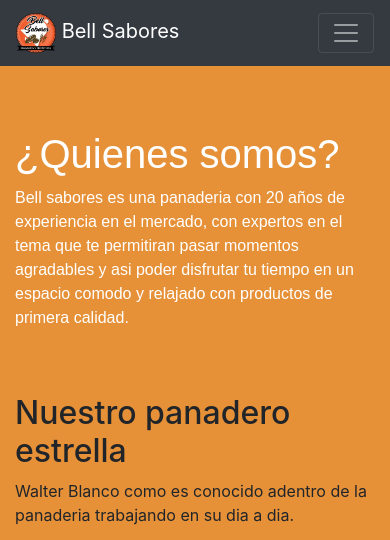
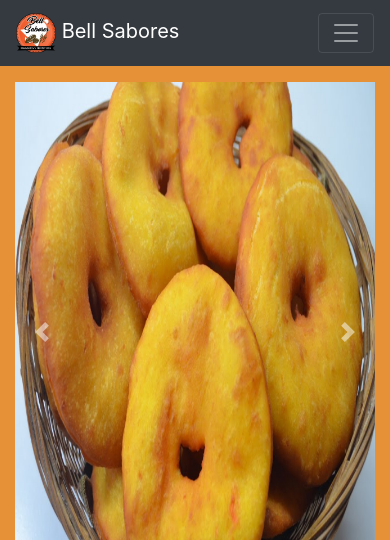
Before and after one commit to Afix42/Panaderia_2, a Django app: page /vista_admin in a window 390 px wide. Shown: the top 540 px of the page. Run offline with Django 4.2, Linux system fonts and the light colour scheme; some libraries are stand-ins or nearby versions.

Commit message:
lets gooooo adorno

```diff
--- a/Panaderia/core/templates/core/Menu.html
+++ b/Panaderia/core/templates/core/Menu.html
@@ -135,7 +135,7 @@
         <div class="col-md-4"></div>
         <div class="col-md-4">
           <div class="link-productos">
-          <a href="Lista_Productos.html" type="button" class="btn-lg btn-primary">Ir a todos los productos</a>
+          <a href="{% url 'lista_producto' %}" type="button" class="btn-lg btn-primary">Ir a todos los productos</a>
         </div>
       </div>
           <div class="col-md-4"></div>
--- a/Panaderia/core/templates/core/menuAdmin.html
+++ b/Panaderia/core/templates/core/menuAdmin.html
@@ -25,8 +25,9 @@
           <div class="collapse navbar-collapse" id="navbarNavAltMarkup">
             <div class="navbar-nav">
               <a class="nav-link active" aria-current="page" href="{% url 'vista_admin' %}">Inicio</a>
-              <a class="nav-link" href="listaProdUsuario.html">Productos</a>
+              <a class="nav-link" href="{% url 'lista_productos_admin' %}">Productos</a>
               <a class="nav-link" href="carritoUsuario.html">Carrito</a>
+              <a class="nav-link" href="{% url 'formulario_producto' %}">Añadir productos</a>
               <a class="nav-link" href="{% url 'menu' %}">Cerrar sesión</a>
             </div>
           </div>
@@ -34,79 +35,111 @@
       </nav>
 
       <div class="container-fluid pt-3">
-      <div class="row">
-        <div class="col-md-6 my-5">
-            <div class="descripcion-tienda">
-                <h1>¿Quienes somos?</h1>
-                <p>Bell sabores es una panaderia con 20 años de
-                    experiencia en el mercado, con expertos en el tema
-                    que te permitiran pasar momentos agradables y asi
-                    poder disfrutar tu tiempo en un espacio comodo y
-                    relajado con productos de primera calidad.</p>
+
+        <!-- Carousel -->
+        <div id="carouselExampleIndicators" class="carousel slide" data-ride="carousel">
+          <ol class="carousel-indicators">
+            <li data-target="#carouselExampleIndicators" data-slide-to="0" class="active"></li>
+            <li data-target="#carouselExampleIndicators" data-slide-to="1"></li>
+            <li data-target="#carouselExampleIndicators" data-slide-to="2"></li>
+          </ol>
+          <div class="carousel-inner">
+            <div class="carousel-item active">
+              <img class="d-block w-100" src="{% static 'core/image/sopaipillasCARRUSEL.jpg' %}" alt="First slide" style="width:100%; height: 500px;">
+              <div class="carousel-caption d-none d-md-block" id="textCarrusel">
+                <h3>Sopaipillas</h3>
+                <p>Tiernas sopaipillas con zapallo las cuales puedes combinar con la salsa que tu quieras, valor: 300$ C/U.</p>
               </div>
             </div>
-        <div class="col-md-2">
-          <h2>Nuestro panadero estrella</h2>
-          <p>Walter Blanco como es conocido adentro de la panaderia trabajando en su dia a dia.</p>
-        </div>
-        <div class="col-md-4">
-          <img src="../imagenes/Panadero.jpg" alt="Panadero" width="100%" height="100%" class="img-circle" alt="Cinque Terre">
+            <div class="carousel-item">
+              <img class="d-block w-100" src="{% static 'core/image/dobladitasCARRUSEL.jpg' %}" alt="Second slide" style="width:100%; height: 500px;">
+              <div class="carousel-caption d-none d-md-block" id="textCarrusel">
+                <h3>Dobladitas</h3>
+                <p>Suaves dobladitas hechas a partir de nuestra rica masa de empanadas, valor: 200$ C/U.</p>
               </div>
             </div>
+            <div class="carousel-item">
+              <img class="d-block w-100" src="{% static 'core/image/alfajorCARRUSEL.jpg' %}" alt="Third slide" style="width:100%; height: 500px;">
+              <div class="carousel-caption d-none d-md-block" id="textCarrusel">
+                <h3>Alfajores</h3>
+                <p>Delicioso alfajor relleno de manjar de 3 capas con una exquisita cubierta de chocolate.</p>
+              </div>
+            </div>
+          </div>
+          <a class="carousel-control-prev" href="#carouselExampleIndicators" role="button" data-slide="prev">
+            <span class="carousel-control-prev-icon" aria-hidden="true"></span>
+            <span class="sr-only">Previous</span>
+          </a>
+          <a class="carousel-control-next" href="#carouselExampleIndicators" role="button" data-slide="next">
+            <span class="carousel-control-next-icon" aria-hidden="true"></span>
+            <span class="sr-only">Next</span>
+          </a>
+        </div>
           <div class="row">
+            <div class="col-md-4"></div>
+            <div class="col-md-4">
               <div class="productos-destacados">
-              Productos destacados:
+              <p>Productos destacados:</p>
           </div>
+        </div>
+              <div class="col-md-4"></div>
           </div>
 
           <div class="row">
-        <div class="col-md-2"></div>
-        <div class="col-lg-2 col-sm">
-              <div class="card">
-                  <img src="../imagenes/menu1.png" alt="Berlín">
-                  <div class="cuerpo-card">
-                      <h2>Berlín</h2>
+            <div class="col-md-1"></div>
+            <div class="col-md-5 col-sm-6">
+              <div class="card cuerpo-card">
+                <img src="{% static 'core/image/menu1.png' %}" alt="Avatar" style="width:100%">
+                <div class="container">
+                  <h4><b>Berlín</b></h4>
                   <p>Delicioso berlin extremadamente suave relleno con una exquisita crema pastelera muy cremosa.</p>
                 </div>
               </div>
             </div>
-        <div class="col-lg-2 col-sm">
-            <div class="card">
-                <img src="../imagenes/menu2.png" alt="Empanada">
-                <div class="cuerpo-card">
-                    <h2>Empanada de Mechada</h2>
+            <div class="col-md-5 col-sm-6">
+              <div class="card cuerpo-card">
+                <img src="{% static 'core/image/menu2.png' %}" alt="Avatar" style="width:100%">
+                <div class="container">
+                  <h4><b>Empanada de mechada</b></h4>
                   <p>Fina empanada de masa de hojaldre recien salida del horno con un rico relleno de queso con carne mechada marinada en sus jugos.</p>
                 </div>
               </div>
             </div>
-        <div class="col-lg-2 col-sm">
-              <div class="card">
-                  <img src="../imagenes/menu3.png" alt="Pan Amasado">
-                  <div class="cuerpo-card">
-                      <h2>Pan Amasado</h2>
-                      <p>Exquisito pan amasado calentito de la antigua receta de la abuela, suave textura en su interior.</p>
+          </div>
+          <div class="row">
+            <div class="col-md-1"></div>
+            <div class="col-md-5 col-sm-6">
+              <div class="card cuerpo-card">
+                <img src="{% static 'core/image/menu3.png' %}" alt="Avatar" style="width:100%">
+                <div class="container">
+                  <h4><b>Pan amasado</b></h4>
+                  <p>Exquisto pan amasado calentito de la antigua receta de la abuela, suave textura en su interior.</p>
                 </div>
               </div>
             </div>
-        <div class="col-lg-2 col-sm">
-              <div class="card">
-                  <img src="../imagenes/menu4.png" alt="Marraqueta">
-                  <div class="cuerpo-card">
-                      <h2>Marraqueta</h2>
+            <div class="col-md-5 col-sm-6">
+              <div class="card cuerpo-card">
+                <img src="{% static 'core/image/menu4.png' %}" alt="Avatar" style="width:100%">
+                <div class="container">
+                  <h4><b>Marraqueta</b></h4>
                   <p>Rico pan de marraqueta recien salido del horno con una crujiente corteza y un esponjoso y suave interior.</p>
                 </div>
               </div>
             </div>
-        <div class="col-md-2"></div>
+
           </div>
 
           <div class="row">
+            <div class="col-md-4"></div>
+            <div class="col-md-4">
               <div class="link-productos">
-            <a href="productosAdmin.html">Ir a todos los productos</a>
+              <a href="{% url 'lista_productos_admin' %}" type="button" class="btn-lg btn-primary">Ir a todos los productos</a>
             </div>
           </div>
+              <div class="col-md-4"></div>
           </div>
-<script src="..\JS\valid.js"></script>
+      </div>
+      <script src="{% static 'core/js/valid.js' %}"></script>
       <script src="https://cdn.jsdelivr.net/npm/@popperjs/core@2.9.2/dist/umd/popper.min.js" integrity="sha384-IQsoLXl5PILFhosVNubq5LC7Qb9DXgDA9i+tQ8Zj3iwWAwPtgFTxbJ8NT4GN1R8p" crossorigin="anonymous"></script>
       <script src="https://cdn.jsdelivr.net/npm/bootstrap@5.0.2/dist/js/bootstrap.min.js" integrity="sha384-cVKIPhGWiC2Al4u+LWgxfKTRIcfu0JTxR+EQDz/bgldoEyl4H0zUF0QKbrJ0EcQF" crossorigin="anonymous"></script>
       <script src="https://cdn.jsdelivr.net/npm/bootstrap@5.0.2/dist/js/bootstrap.bundle.min.js" integrity="sha384-MrcW6ZMFYlzcLA8Nl+NtUVF0sA7MsXsP1UyJoMp4YLEuNSfAP+JcXn/tWtIaxVXM" crossorigin="anonymous"></script>
@@ -118,9 +151,9 @@
           <div class="col-md-4">
           <h2>Informacion de contacto:</h2>
           <h4><u>Siguenos en nuestras redes sociales!!!</u></h4>
-      <img src="../Imagenes/Logo_Whatsapp.png"  width="60" height="60" alt="Logo_Whatsapp" >
-      <a href="https://www.instagram.com/" target="_blank"><img src="../Imagenes/Logo_Instagram.png" width="60" height="60" alt="Logo_Instagram"></a>
-      <a href="https://www.facebook.com/" target="_blank"><img src="../Imagenes/Logo_Facebook.png" width="60" height="60" alt="Logo_Facebook"></a>
+          <a href="#" class="fa fa-whatsapp"></a>
+          <a href="#" class="fa fa-instagram"></a>
+          <a href="#" class="fa fa-facebook"></a>
         </div>
         <div class="col-md-4">
           <div class="row"><h3>Donde encontrarnos:</h3></div>
@@ -130,4 +163,5 @@
       </div>
     </div>
     </footer>
+
     </html>
--- a/Panaderia/core/urls.py
+++ b/Panaderia/core/urls.py
@@ -1,6 +1,6 @@
 from django.contrib import admin
 from django.urls import path
-from .views import inicio,registro,login,registro_usuario,form_producto,vista_usuario,login_usuario,vista_admin,berlin,formulario_producto,lista_producto
+from .views import inicio,registro,login,registro_usuario,form_producto,vista_usuario,login_usuario,vista_admin,berlin,formulario_producto,lista_producto,lista_productos_admin,lista_productos_usuario
 
 urlpatterns = [
     path('', inicio, name='menu'),
@@ -14,4 +14,6 @@ urlpatterns = [
     path('vista_admin',vista_admin,name='vista_admin'),
     path('berlin',berlin,name='berlin'),
     path('lista_producto',lista_producto,name='lista_producto'),
+    path('lista_productos_admin',lista_productos_admin,name='lista_productos_admin'),
+    path('lista_productos_usuario',lista_productos_usuario,name='lista_productos_usuario'),
 ]
--- a/Panaderia/core/views.py
+++ b/Panaderia/core/views.py
@@ -23,6 +23,20 @@ def vista_admin(request):
 
 def berlin(request):
     return render(request,'core/plantillaProducto.html')
+
+def lista_productos_admin(request):
+    productos = Producto.objects.all()
+    data = {
+        'productos': productos
+    }
+    return render(request,'core/ListaProductosAdmin.html',data)
+
+def lista_productos_usuario(request):
+    productos = Producto.objects.all()
+    data = {
+        'productos': productos
+    }
+    return render(request,'core/ListaProductosUsuario.html',data)
 
 def lista_producto(request):
     productos = Producto.objects.all()
```
Also changed, not shown: Panaderia/core/templates/core/ListaProductosAdmin.html (added, +86 -0 lines), Panaderia/core/templates/core/ListaProductosUsuario.html (added, +85 -0 lines), Panaderia/core/templates/core/formularioAgregarProductos.html (+6 -6 lines), Panaderia/core/templates/core/menuUsuario.html (+13 -13 lines). Lines whose indentation alone changed are shown as unchanged.
